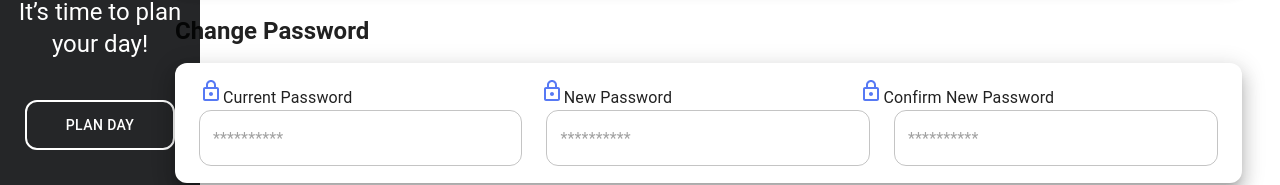
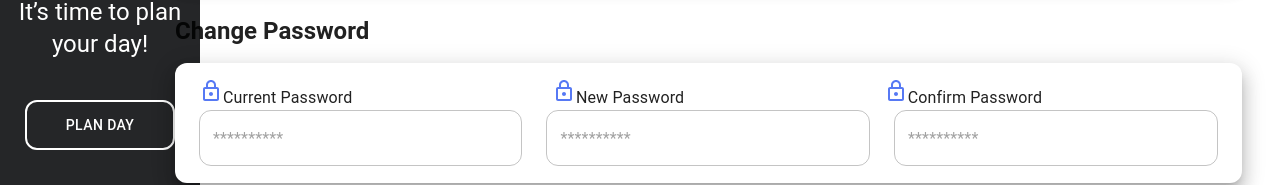
Before and after one commit to jcabrera2502/NJIT-Lowlanders, a React (Create React App) app in the folder frontend/: page /Profile in a window 1280 px wide. Shown: the part 289-474 px from the top of the page. Built offline with nearby package versions, Linux system fonts and the light colour scheme; no server answers.

Commit message:
Fixed password alignment in profile.

```diff
--- a/frontend/src/components/Central-Components/Profile.jsx
+++ b/frontend/src/components/Central-Components/Profile.jsx
@@ -282,7 +282,7 @@ const Profile = () => {
                                 >
                                     <Typography sx={{flexGrow: 1}}><LockOutlinedIcon color="purple" />Current Password</Typography>
                                     <Typography sx={{flexGrow: 1}}><LockOutlinedIcon color="purple" />New Password</Typography>
-                                    <Typography sx={{flexGrow: 1}}><LockOutlinedIcon color="purple" />Confirm New Password</Typography>
+                                    <Typography sx={{flexGrow: 1}}><LockOutlinedIcon color="purple" />Confirm Password</Typography>
                                 </Box>
                                 <Box
                                     sx={{display: "flex", flexDirection: "row"}}
@@ -314,7 +314,7 @@ const Profile = () => {
                                         placeholder= "**********"
                                         id="ConfirmcurrentPassword"
                                         onChange={(e) => setConfirmNewPassword(e.target.value)}
-                                        type="password"
+
                                     >
                                     </TextField>
                                 </Box>
```
